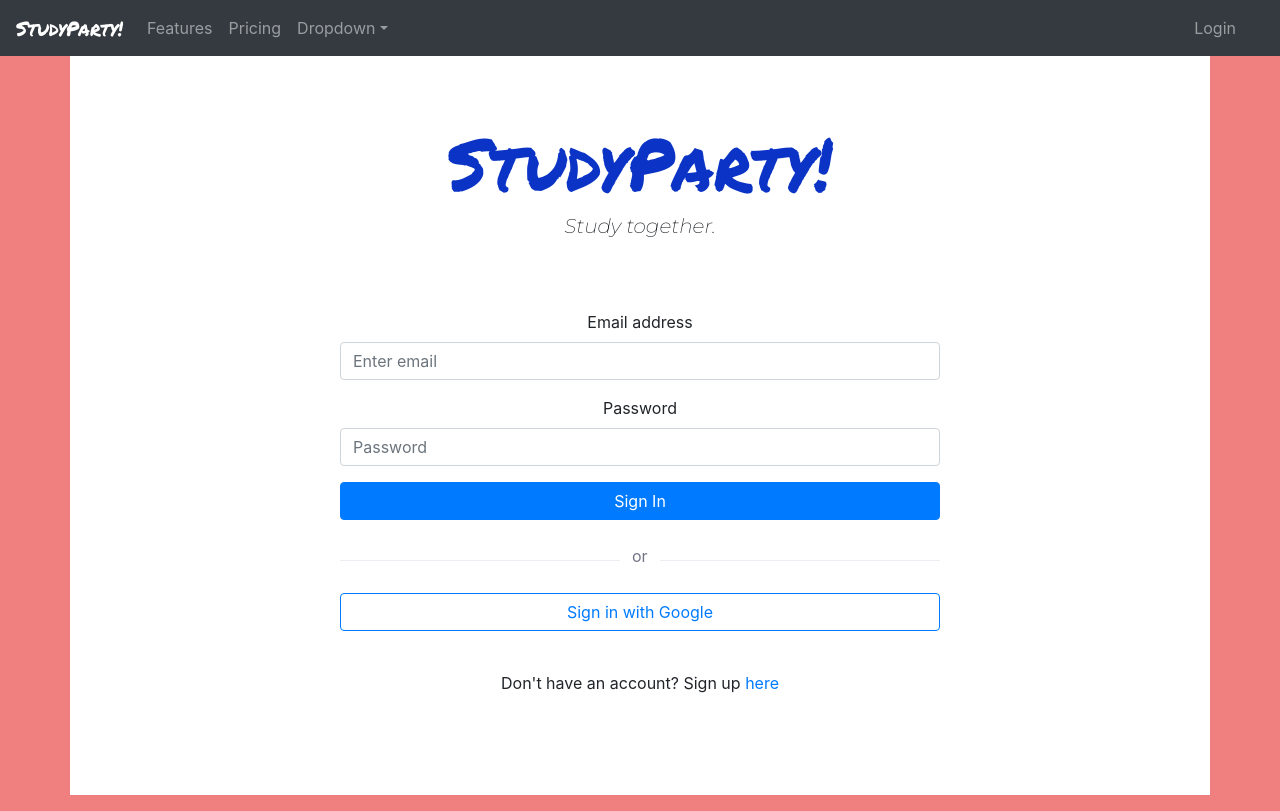
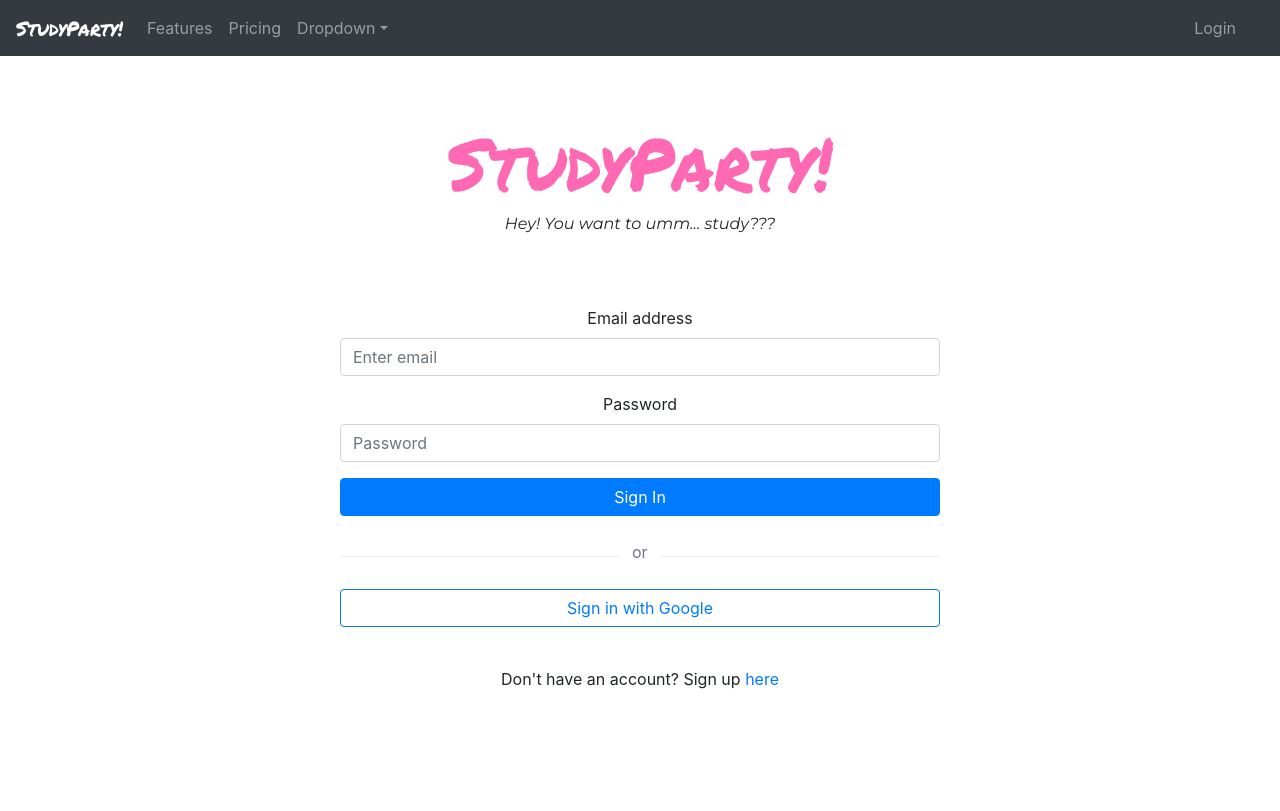
Before and after one commit to ktomanelli/StudyParty, a React (Create React App) app: page / in a window 1280 px wide. Built offline with nearby package versions, Linux system fonts and the light colour scheme.

Commit message:
added animate.css library, and animated StudyParty header

```diff
--- a/package.json
+++ b/package.json
@@ -6,6 +6,7 @@
     "@testing-library/jest-dom": "^4.2.4",
     "@testing-library/react": "^9.5.0",
     "@testing-library/user-event": "^7.2.1",
+    "animate.css": "^4.1.1",
     "bootstrap": "^4.5.3",
     "firebase": "^7.23.0",
     "react": "^16.14.0",
--- a/public/index.html
+++ b/public/index.html
@@ -26,7 +26,7 @@
     -->
     <title>React App</title>
   </head>
-  <body style="background-color: lightcoral">
+  <body>
     <noscript>You need to enable JavaScript to run this app.</noscript>
     <div id="root"></div>
     <!--
--- a/src/App.js
+++ b/src/App.js
@@ -25,7 +25,7 @@ class App extends Component {
 
   render() {
     return (
-      <div className="App" style={{backgroundColor: 'lightcoral'}}>
+      <div className="App">
         {this.state.loggedIn
           ?
           <Main changeLoggedIn={this.changeLoggedIn} {...this.state} />
--- a/src/Pages/SignIn/SignIn.css
+++ b/src/Pages/SignIn/SignIn.css
@@ -5,6 +5,10 @@
 
 .blue {
   color: rgb(11, 52, 198);
+}
+
+.pink {
+  color: hotpink;
 }
 
 .red {
--- a/src/Pages/SignIn/SignIn.js
+++ b/src/Pages/SignIn/SignIn.js
@@ -38,8 +38,8 @@ class SignIn extends Component {
         <Container style={{ backgroundColor: 'white' }}>
 
           <Jumbotron style={{ backgroundColor: 'white', marginBottom: '0px'}}>
-            <h1 className="main-title permanent-marker blue">StudyParty!</h1>
-            <h5 className="montserrat">Study together.</h5>
+            <h1 className="main-title permanent-marker pink animate__animated animate__pulse">StudyParty!</h1>
+            <h6 className="montserrat">Hey! You want to umm... study???</h6>
           </Jumbotron>
           <div style={{maxWidth: "600px", margin: "0 auto"}}>
           <Form>
--- a/src/Pages/SignUp/SignUp.js
+++ b/src/Pages/SignUp/SignUp.js
@@ -41,7 +41,7 @@ class SignUp extends Component {
         <Container style={{ backgroundColor: 'white' }}>
 
           <Jumbotron style={{ backgroundColor: 'white', marginBottom: '0px' }}>
-            <h1 className="main-title permanent-marker blue">StudyParty!</h1>
+            <h1 className="main-title permanent-marker pink">StudyParty!</h1>
           </Jumbotron>
           <div style={{ maxWidth: "600px", margin: "0 auto"}}>
             <Form>
--- a/src/index.css
+++ b/src/index.css
@@ -1,8 +1,9 @@
 @import url('https://fonts.googleapis.com/css2?family=Permanent+Marker&display=swap');
-@import url('https://fonts.googleapis.com/css2?family=Montserrat:ital,wght@1,200&display=swap');
+@import url('https://fonts.googleapis.com/css2?family=Montserrat:ital@1&display=swap');
+@import '~animate.css/animate.css';
+
 
 body {
-  background-color: 'lightcoral';
   margin: 0;
   font-family: -apple-system, BlinkMacSystemFont, 'Segoe UI', 'Roboto', 'Oxygen',
     'Ubuntu', 'Cantarell', 'Fira Sans', 'Droid Sans', 'Helvetica Neue',
@@ -13,7 +14,6 @@ body {
 }
 
 code {
-  background-color: 'lightcoral';
   font-family: source-code-pro, Menlo, Monaco, Consolas, 'Courier New',
     monospace;
 }
```
Also changed, not shown: 1 other file (tests, documents, lock files or other folders).
